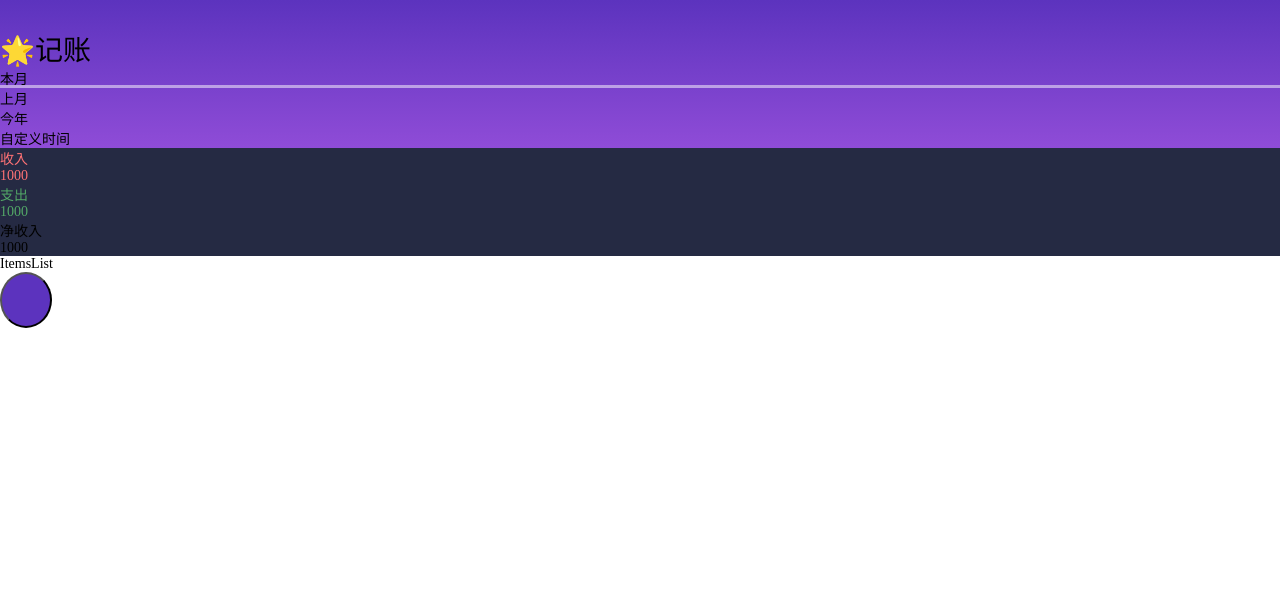
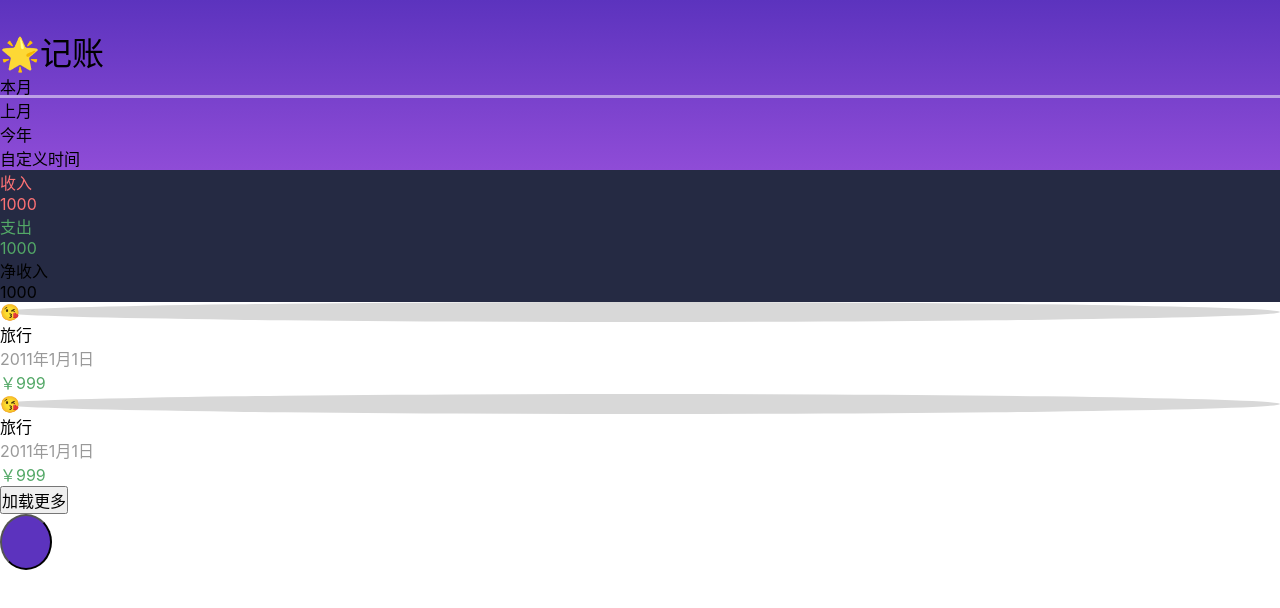
Before and after one commit to king-open/starsMoney, a React (Vite) app: page /items in a window 1280 px wide. Shown: the top 608 px of the page. Built offline with nearby package versions, Linux system fonts and the light colour scheme.

Commit message:
完成 ItemsList 组件，ItemsPage 页面基本完成

```diff
--- a/src/app.scss
+++ b/src/app.scss
@@ -9,5 +9,9 @@
 
 button{font: inherit;}
 html{
-  font-size: 14px;
+  font-size: 16px;
+  font-family: -apple-system, Helvetica,  Arial, "Liberation Sans",
+    "PingFang SC", "Hiragino Sans GB", "Noto Sans CJK SC", "Source Han Sans SC",
+    "Source Han Sans CN", "Microsoft YaHei", "Wenquanyi Micro Hei", "WenQuanYi Zen Hei",
+    "ST Heiti", SimHei, "WenQuanYi Zen Hei Sharp", sans-serif;
 }
--- a/src/components/ItemsPage.tsx
+++ b/src/components/ItemsPage.tsx
@@ -12,6 +12,27 @@
 `
 export const ItemsPage: React.FC = () => {
   const [timeRange, setTimeRange] = useState<TimeRange>('thisMonth')
+  const [items] = useState<Item[]>([
+    {
+      id: 1,
+      kind: 'incomes',
+      amount: 1000,
+      user_id: 1,
+      tag_ids: [1],
+      happen_at: '2021-01-01T00:00:00.000Z',
+      created_at: '2021-01-01T00:00:00.000Z',
+      updated_at: '2021-01-01T00:00:00.000Z',
+    }, {
+      id: 2,
+      kind: 'incomes',
+      amount: 1000,
+      user_id: 1,
+      tag_ids: [1],
+      happen_at: '2021-01-01T00:00:00.000Z',
+      created_at: '2021-01-01T00:00:00.000Z',
+      updated_at: '2021-01-01T00:00:00.000Z',
+    }
+  ])
   return (
     <div>
       <Div>
@@ -19,7 +40,7 @@
         <TimeRangePicker selected={timeRange} onSelected={setTimeRange} />
       </Div>
       <ItemsSummary />
-      <ItemsList />
+      <ItemsList items={items} />
       <AddItemFloatButton />
     </div>
   )
--- a/src/pages/Home.tsx
+++ b/src/pages/Home.tsx
@@ -33,9 +33,7 @@
       <img mt-20vh mb-20vh width="128" height="130" src={p} />
     </div>
     <div px-16px>
-      <button h-48px w="100%" bg="#5C33BE" b-none text-white
-        rounded-8px
-      >开始记账</button>
+      <button w-btn>开始记账</button>
     </div>
     <AddItemFloatButton/>
   </div>
--- a/src/pages/ItemPage/ItemsList.tsx
+++ b/src/pages/ItemPage/ItemsList.tsx
@@ -1,3 +1,30 @@
-export const ItemsList: React.FC = () => {
-  return <div>ItemsList </div>
+interface Props {
+  items: Item[]
 }
+export const ItemsList: React.FC<Props> = ({ items }) => {
+  return <div>
+    <ol >
+      {items.map(item =>
+        <li key={item.id} grid grid-cols="[auto_1fr_auto]" grid-rows-2 px-16px py-8px gap-x-12px
+          border-b-1 b="#EEE">
+          <div row-start-1 col-start-1 row-end-3 col-end-2 text-24px w-48px h-48px
+            bg="#D8D8D8" rounded="50%" flex justify-center items-center>
+            😘
+          </div>
+          <div row-start-1 col-start-2 row-end-2 col-end-3>
+            旅行
+          </div>
+          <div row-start-2 col-start-2 row-end-3 col-end-4 text="#999999">
+            2011年1月1日
+          </div>
+          <div row-start-1 col-start-3 row-end-2 col-end-4 text="#53A867">
+            ￥999
+          </div>
+        </li>
+      )}
+    </ol>
+    <div p-16px>
+      <button j-btn>加载更多</button>
+    </div>
+  </div>
+}
--- a/src/shims.d.ts
+++ b/src/shims.d.ts
@@ -13,6 +13,7 @@
     bg?: string
     rounded?: string
     fixed?: boolean
+    b?:string
   }
   interface SVGProps<T> extends SVGAttributes<T>, ClassAttributes<T> {
     w?: string
--- a/uno.config.ts
+++ b/uno.config.ts
@@ -7,6 +7,7 @@
   theme: {
   },
   shortcuts: {
+    'w-btn':'h-48px w-100% bg-#5C33BE b-none text-white rounded-8px'
   },
   safelist: [],
   presets: [
```
